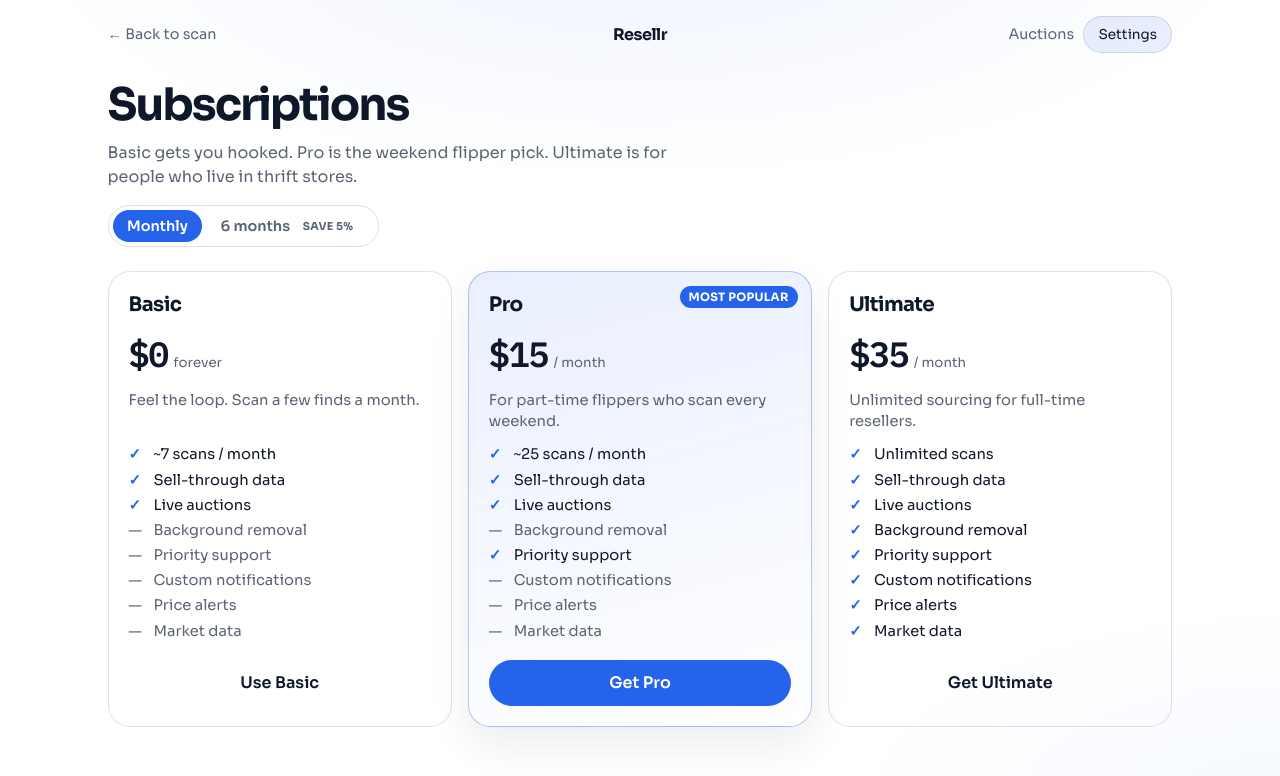
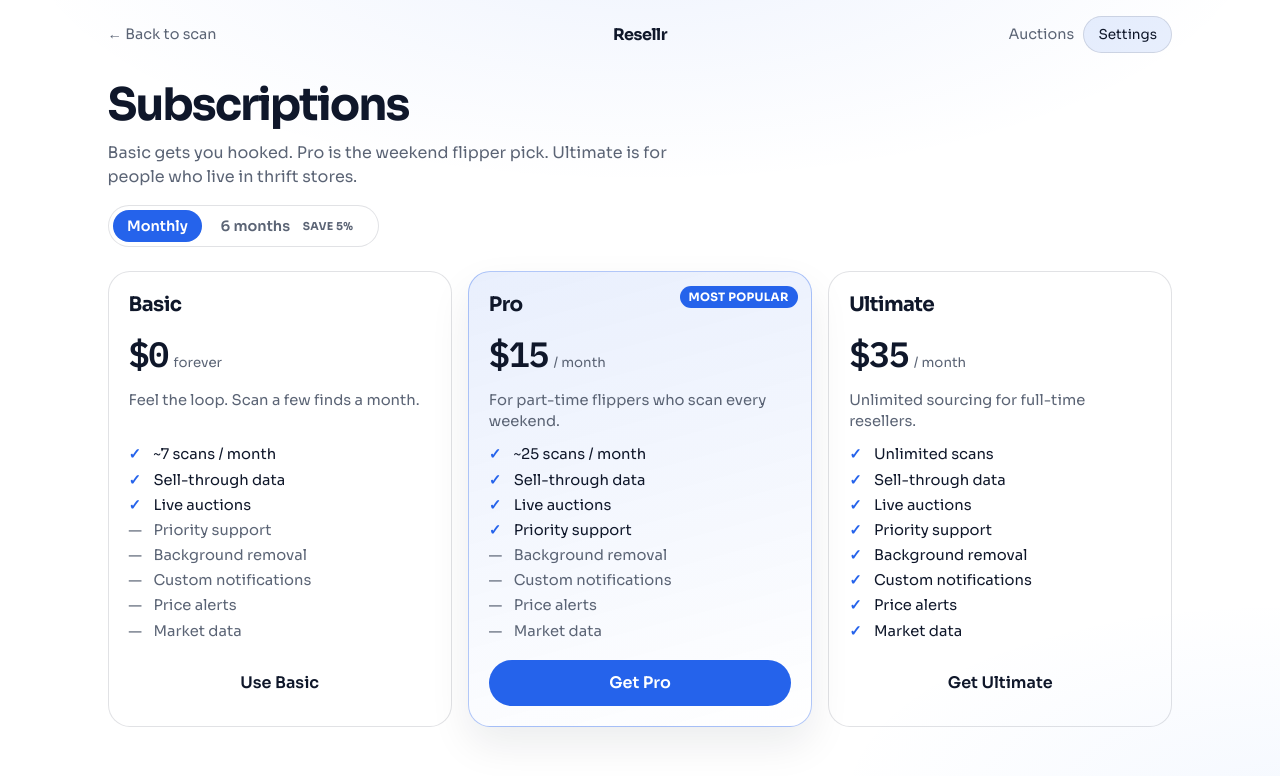
Before and after one commit to CoalForU/Ai-App-1, a Next.js app: page /subscriptions in a window 1280 px wide. Shown: the top 776 px of the page. Built offline with nearby package versions, Linux system fonts and the light colour scheme; no server answers.

Commit message:
Swap priority support above background removal in plan lists
Co-authored-by: CoalForU <CoalForU@users.noreply.github.com>

```diff
--- a/src/app/subscriptions/page.tsx
+++ b/src/app/subscriptions/page.tsx
@@ -23,8 +23,8 @@ const planDefs = [
       { label: "~7 scans / month", included: true },
       { label: "Sell-through data", included: true },
       { label: "Live auctions", included: true },
+      { label: "Priority support", included: false },
       { label: "Background removal", included: false },
-      { label: "Priority support", included: false },
       { label: "Custom notifications", included: false },
       { label: "Price alerts", included: false },
       { label: "Market data", included: false },
@@ -39,8 +39,8 @@ const planDefs = [
       { label: "~25 scans / month", included: true },
       { label: "Sell-through data", included: true },
       { label: "Live auctions", included: true },
+      { label: "Priority support", included: true },
       { label: "Background removal", included: false },
-      { label: "Priority support", included: true },
       { label: "Custom notifications", included: false },
       { label: "Price alerts", included: false },
       { label: "Market data", included: false },
@@ -55,8 +55,8 @@ const planDefs = [
       { label: "Unlimited scans", included: true },
       { label: "Sell-through data", included: true },
       { label: "Live auctions", included: true },
+      { label: "Priority support", included: true },
       { label: "Background removal", included: true },
-      { label: "Priority support", included: true },
       { label: "Custom notifications", included: true },
       { label: "Price alerts", included: true },
       { label: "Market data", included: true },
--- a/src/lib/types.ts
+++ b/src/lib/types.ts
@@ -114,8 +114,8 @@ export const PLAN_LIMITS: Record<
     priceMonthly: number;
     scansPerMonth: number | null;
     liveAuctions: boolean;
+    prioritySupport: boolean;
     backgroundRemoval: boolean;
-    prioritySupport: boolean;
     customNotifications: boolean;
     priceAlerts: boolean;
     marketData: boolean;
@@ -126,8 +126,8 @@ export const PLAN_LIMITS: Record<
     priceMonthly: 0,
     scansPerMonth: 7,
     liveAuctions: true,
+    prioritySupport: false,
     backgroundRemoval: false,
-    prioritySupport: false,
     customNotifications: false,
     priceAlerts: false,
     marketData: false,
@@ -137,8 +137,8 @@ export const PLAN_LIMITS: Record<
     priceMonthly: 15,
     scansPerMonth: 25,
     liveAuctions: true,
+    prioritySupport: true,
     backgroundRemoval: false,
-    prioritySupport: true,
     customNotifications: false,
     priceAlerts: false,
     marketData: false,
@@ -148,8 +148,8 @@ export const PLAN_LIMITS: Record<
     priceMonthly: 35,
     scansPerMonth: null,
     liveAuctions: true,
+    prioritySupport: true,
     backgroundRemoval: true,
-    prioritySupport: true,
     customNotifications: true,
     priceAlerts: true,
     marketData: true,
```
Also changed, not shown: 1 other file (tests, documents, lock files or other folders).
